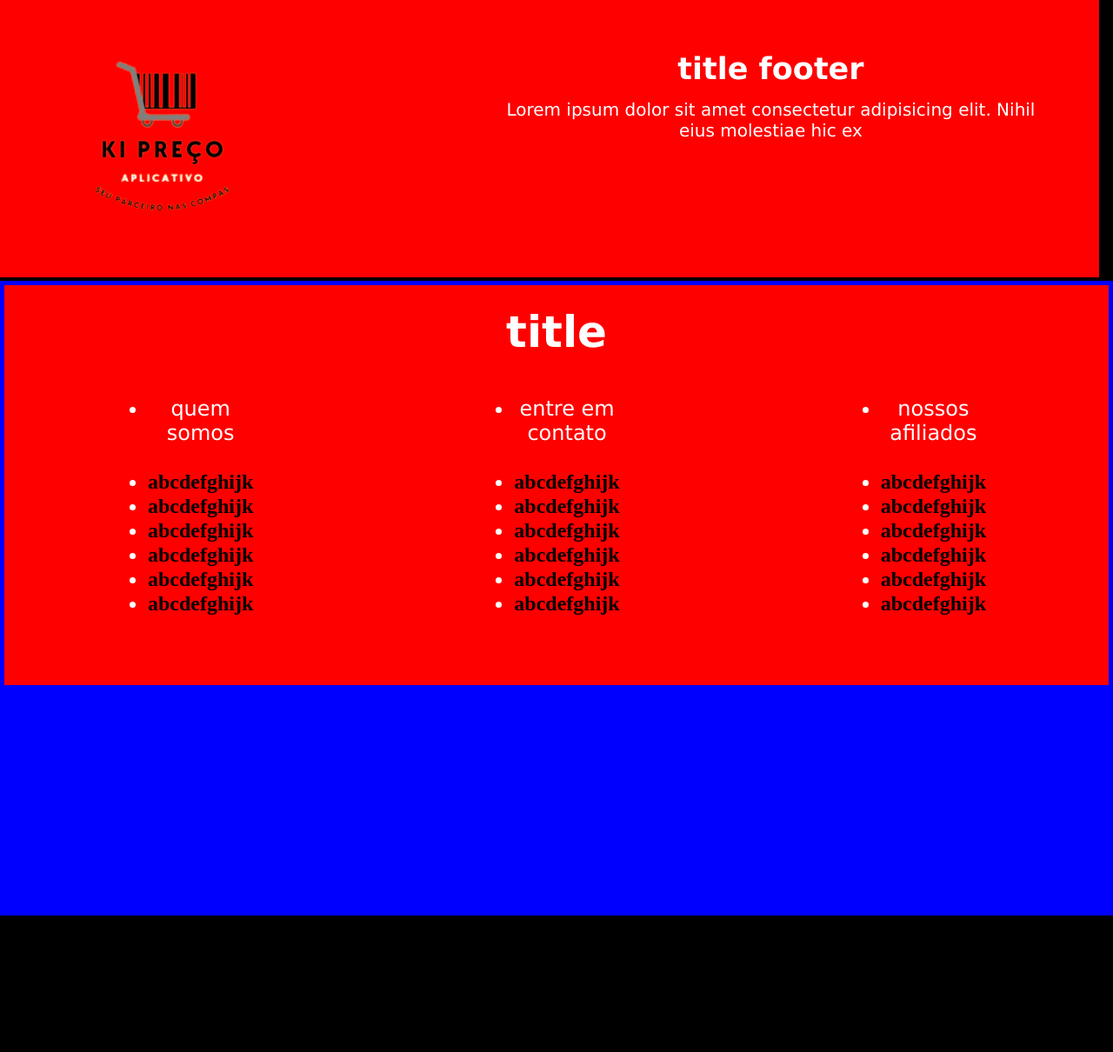
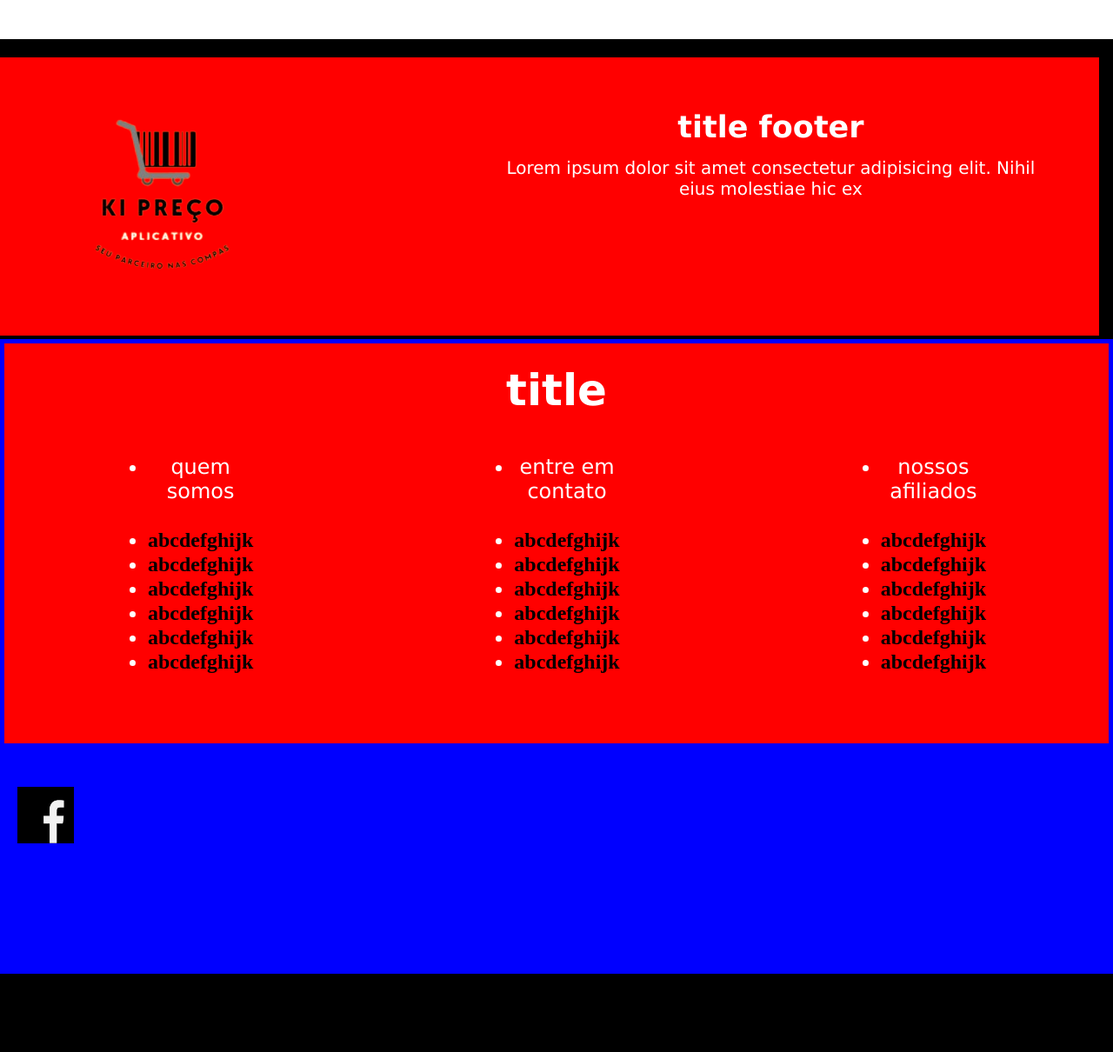
Before and after one commit to MattAlexandre/projeto-tcc, a PHP site: page / in a window 1280 px wide. Shown: the part 4086-5296 px from the top of the page at 87% size. Run offline with PHP 8.4, Linux system fonts and the light colour scheme.

Commit message:
atualização-body-footer

```diff
--- a/estilo/index.css
+++ b/estilo/index.css
@@ -35,6 +35,7 @@ header{
 header > section{
     /*shorthand background*/
     padding: 45px;
+    height: 40vh;
 }
 
 
@@ -44,6 +45,7 @@ header > section > h1{
     font:italic bold 7.5vh var(--font1);
     text-align: center;
     margin-bottom: 20px ;
+    margin-top: 45px;
 }
 
 /*seletor do p da section do header*/
@@ -57,9 +59,15 @@ header > section > p{
 }
 
 nav{
-    background-color: rgba(255, 255, 255, 0.411);
-    padding: 15px 0px;
+    padding: 25px 0px;
+}
+
+#nav_topo{
+    background-color: rgb(255, 255, 255);
     box-shadow: 0px 10px 15px rgba(0, 0, 0, 0.555);
+    position: fixed;
+    top: 0;
+    width: 100%;
 }
 
 nav > a{
@@ -296,6 +304,7 @@ aside.box_footer > h5{
 
 nav.nav_f{
     display: inline-flex;
+
 }
 
 #nav_f01{
@@ -312,12 +321,12 @@ ul.list_footer{
     text-align: center;
 }
 
-li > a{
+li.list_f > a{
     font: normal bold 1em var(--cor1);
     text-decoration: none;
     color: black;
 }
-li > a:hover{
+li.list_f > a:hover{
     background-color: black;
     color: white;
     text-align: underline;
@@ -326,3 +335,48 @@ li > a:hover{
     padding: 5px;
     margin: 5px;
 }
+
+
+#nav_f02 > ul{
+    position: relative;
+    margin: 30px 0px;
+}
+
+#nav_f02 > ul > li{
+    float: left;
+    width: 65px;
+    height: 65px;
+    overflow: hidden;
+    margin-right: 20px;
+    background-color: aliceblue;
+}
+
+#nav_f02 ul > li:last-child{
+    margin-right: 0;
+
+}
+
+#nav_f02 ul > li >  a > img{
+    height: 65px;
+    width: 65px;
+    margin: 0px;
+}
+
+#nav_f02 ul > li > a > img:first-child{
+    -o-transition: 1s;
+    -moz-transition: 1s;
+    -webkit-transition: 1s;
+    transition: 1s;
+    height: 65px;
+    width: 65px;
+}
+
+#nav_f02 > ul > li:hover a > img:first-child {
+    margin: -65px 0px;
+    /*
+    transform: rotate(135deg);
+    -webkit-transform:rotate(135deg);
+    -o-transform: rotate(135deg);
+    -moz-transform: rotate(135deg);
+    */
+}
--- a/index.html
+++ b/index.html
@@ -5,7 +5,8 @@
     <meta http-equiv="X-UA-Compatible" content="IE=edge">
     <meta name="viewport" content="width=device-width, initial-scale=1.0">
     <link rel="stylesheet" href="estilo/index.css">
-    <title>Document</title>
+    <link rel="shortcut icon" href="../projeto-tcc/imagens/favicon-kipreco.png" type="image/x-icon">
+    <title> ki preco</title>
 </head>
 <body>
 
@@ -24,7 +25,7 @@
 
         </section>
 
-        <nav>
+        <nav id="nav_topo">
             <a href="#"> HOME      </a>
             <a href="#"> MENU      </a>
             <a href="#"> OPÇÔES    </a>
@@ -173,52 +174,55 @@
 
 
                     <ul  class="list_footer" >
-                        <li> quem somos </li><br>
-                        <li><a href=""> abcdefghijk </a></li>
-                        <li><a href=""> abcdefghijk </a></li>
-                        <li><a href=""> abcdefghijk </a></li>
-                        <li><a href=""> abcdefghijk </a></li>
-                        <li><a href=""> abcdefghijk </a></li>
-                        <li><a href=""> abcdefghijk </a></li>
+                        <li class="list_f"> quem somos </li><br>
+                        <li class="list_f"><a href=""> abcdefghijk </a></li>
+                        <li class="list_f"><a href=""> abcdefghijk </a></li>
+                        <li class="list_f"><a href=""> abcdefghijk </a></li>
+                        <li class="list_f"><a href=""> abcdefghijk </a></li>
+                        <li class="list_f"><a href=""> abcdefghijk </a></li>
+                        <li class="list_f"><a href=""> abcdefghijk </a></li>
                     </ul>
 
 
                     <ul class="list_footer">
-                        <li> entre em contato </li> <br>
-                        <li><a href=""> abcdefghijk </a></li>
-                        <li><a href=""> abcdefghijk </a></li>
-                        <li><a href=""> abcdefghijk </a></li>
-                        <li><a href=""> abcdefghijk </a></li>
-                        <li><a href=""> abcdefghijk </a></li>
-                        <li><a href=""> abcdefghijk </a></li>
+                        <li class="list_f"> entre em contato </li> <br>
+                        <li class="list_f"><a href=""> abcdefghijk </a></li>
+                        <li class="list_f"><a href=""> abcdefghijk </a></li>
+                        <li class="list_f"><a href=""> abcdefghijk </a></li>
+                        <li class="list_f"><a href=""> abcdefghijk </a></li>
+                        <li class="list_f"><a href=""> abcdefghijk </a></li>
+                        <li class="list_f"><a href=""> abcdefghijk </a></li>
                     </ul>
 
                     <ul class="list_footer">
-                        <li> nossos afiliados </li><br>
-                        <li><a href=""> abcdefghijk </a></li>
-                        <li><a href=""> abcdefghijk </a></li>
-                        <li><a href=""> abcdefghijk </a></li>
-                        <li><a href=""> abcdefghijk </a></li>
-                        <li><a href=""> abcdefghijk </a></li>
-                        <li><a href=""> abcdefghijk </a></li>
+                        <li class="list_f"> nossos afiliados </li><br>
+                        <li class="list_f"><a href=""> abcdefghijk </a></li>
+                        <li class="list_f"><a href=""> abcdefghijk </a></li>
+                        <li class="list_f"><a href=""> abcdefghijk </a></li>
+                        <li class="list_f"><a href=""> abcdefghijk </a></li>
+                        <li class="list_f"><a href=""> abcdefghijk </a></li>
+                        <li class="list_f"><a href=""> abcdefghijk </a></li>
                     </ul>
 
                 </nav>
 
 
                 <br><br><hr>
-                <!--
-                <nav>
+
+
+                <nav id="nav_f02">
 
 
                     <ul>
-                        <li> <img class="photo_f01" src="./imagens/img-03.jpeg" alt="imagem"></li>
-                        <li> <img class="photo_f02" src="./imagens/img-04.jpeg" alt="imagem"></li>
-                        <li> <img class="photo_f03" src="./imagens/img-05.jpeg" alt="imagem"></li>
+                        <li>
+                            <a href=""> <!-- link facebook-->
+                                <img  class="img_footer" src="./imagens/icon-face-notcolor.jpeg" alt="imagem-sem cor facebook">
+                                <img  class="img_footer" src="./imagens/icon-face-color.jpeg" alt="imagem facebook colorida">
+                            </a>
+                        </li>
                     </ul>
 
-
-                </nav>-->
+                </nav>
 
             </aside>
 
```
Also changed, not shown: imagens/favicon-kipreco.png (added), imagens/icon-face-color.jpeg (added), imagens/icon-face-notcolor.jpeg (added), imagens/icon-insta-color.jpeg (added), imagens/icon-insta-notcolor.jpeg (added), imagens/icon-twitter-color.jpeg (added), imagens/icon-twitter-notcolor.jpeg (added).
